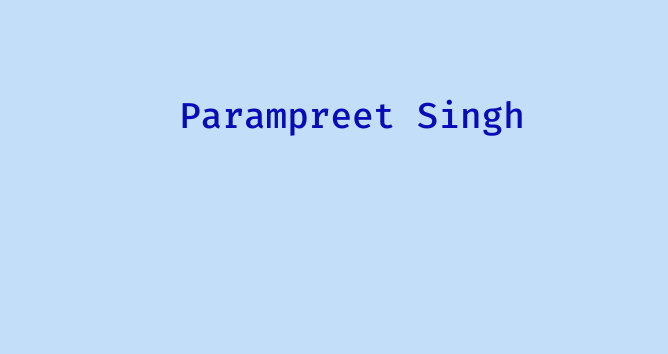
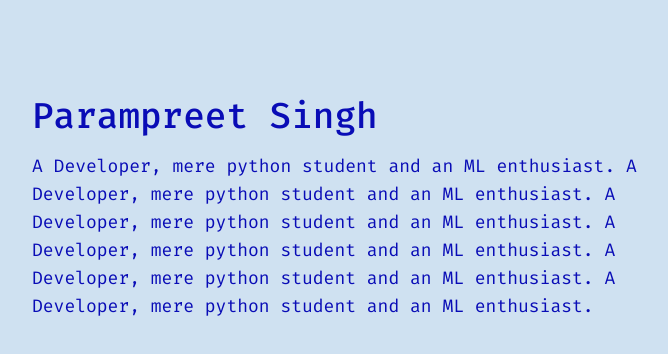
Before and after one commit to Param302/portfolio, a Next.js app in the folder portfolio/: page / in a window 1280 px wide. Shown: the top 354 px of the page, without its empty margins (288-956 px from the left). Built offline with nearby package versions, Linux system fonts and the light colour scheme.

Commit message:
feat: Add about section

```diff
--- /dev/null
+++ b/portfolio/src/app/components/About.js
@@ -0,0 +1,10 @@
+export default function About() {
+    return (
+        <main className="flex flex-col space-y-4">
+            <h1 className="text-4xl font-medium">Parampreet Singh</h1>
+            <p className="text-lg font-mono">
+                A Developer, mere python student and an ML enthusiast. A Developer, mere python student and an ML enthusiast. A Developer, mere python student and an ML enthusiast. A Developer, mere python student and an ML enthusiast. A Developer, mere python student and an ML enthusiast. A Developer, mere python student and an ML enthusiast.
+            </p>
+        </main>
+    );
+}
--- a/portfolio/src/app/layout.js
+++ b/portfolio/src/app/layout.js
@@ -22,7 +22,7 @@ export default function RootLayout({ children }) {
     return (
         <html lang="en">
             <body
-                className={`${headingFont.className} ${descriptionFont.className} antialiased`}
+                className={`${headingFont.className} ${descriptionFont.className} antialiased flex flex-col items-center py-24`}
             >
                 {children}
             </body>
--- a/portfolio/src/app/page.js
+++ b/portfolio/src/app/page.js
@@ -1,7 +1,10 @@
+import About from '@/app/components/About';
+
+
 export default function Home() {
     return (
-        <main className="flex flex-col items-center py-24 space-y-8">
-            <h1 className="text-4xl font-medium">Parampreet Singh</h1>
+        <main className="w-1/2 flex flex-col items-center space-y-8">
+            <About/>
         </main>
     );
 }
--- a/portfolio/src/app/styles/globals.css
+++ b/portfolio/src/app/styles/globals.css
@@ -3,7 +3,7 @@
 @tailwind utilities;
 
 :root {
-    --color-lightBlue: #c2def8;
+    --color-lightBlue: #cfe1f1;
     --color-darkBlue: #090cb6;
     --color-primaryBlue: #0040b6;
     --color-accentBlue: #0082d8;
--- a/portfolio/tailwind.config.js
+++ b/portfolio/tailwind.config.js
@@ -6,7 +6,7 @@ module.exports = {
     theme: {
         extend: {
             colors: {
-                lightBlue: '#c2def8',
+                lightBlue: '#cfe1f1',
                 primaryBlue: '#0040b6',
                 darkBlue: '#090cb6',
                 accentBlue: '0082d8'
```
